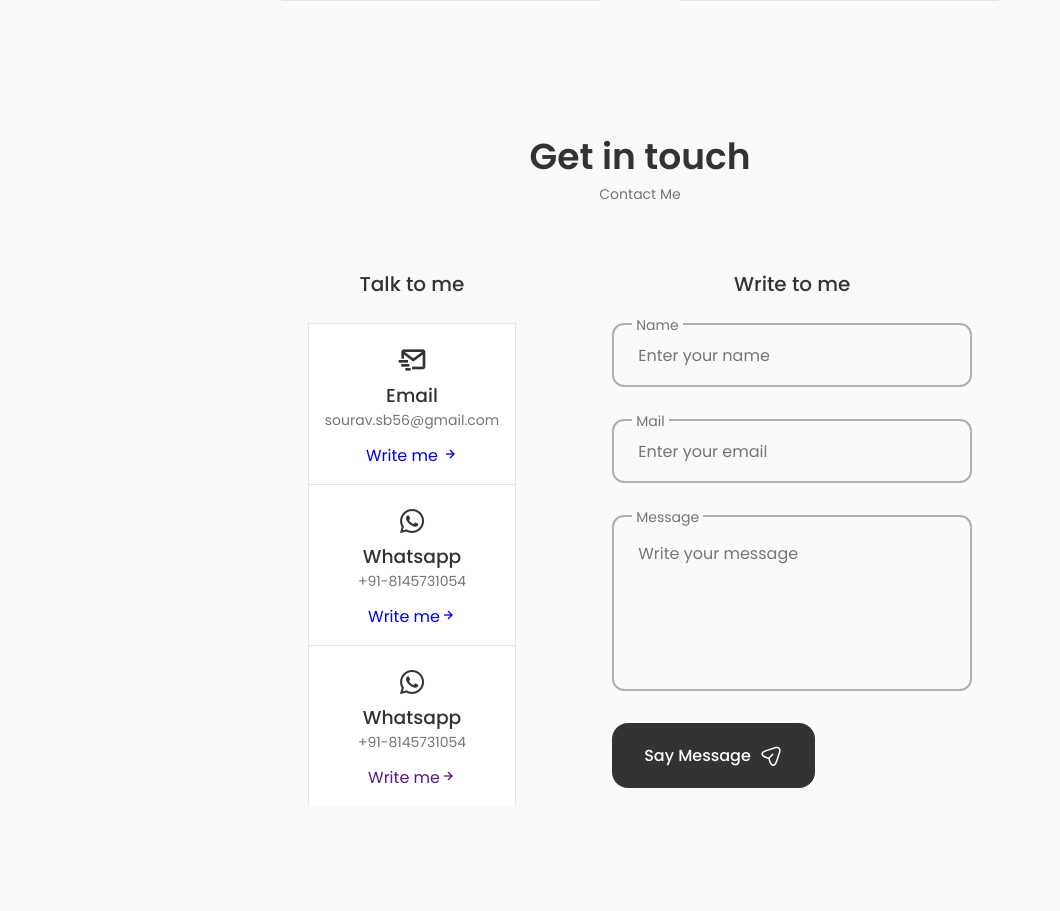
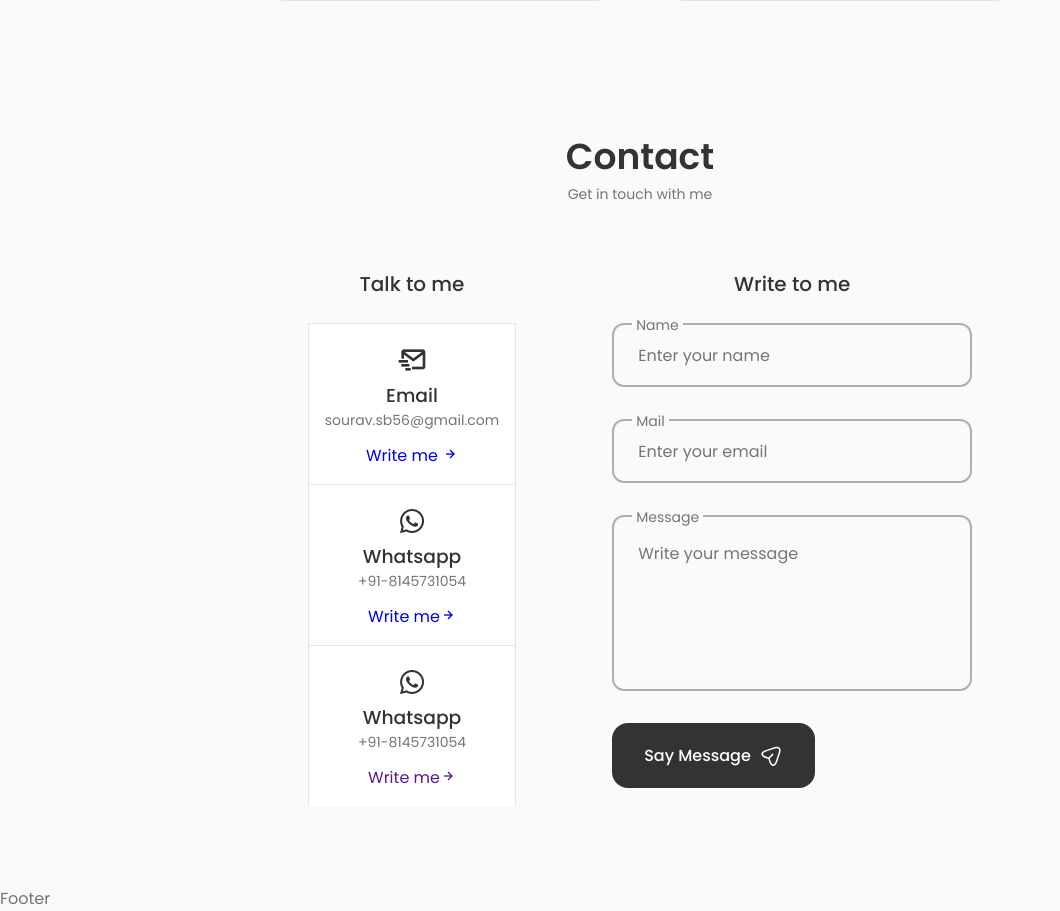
Before and after one commit to souravsb66/souravsb66.github.io, a React (Create React App) app: page / in a window 1280 px wide. Shown: the part 1825-2736 px from the top of the page, without its empty margins (0-1060 px from the left). Before the commit the page ends 2711 px from the top, so only its background shows below. Built offline with nearby package versions, Linux system fonts and the light colour scheme.

Commit message:
Email JS added

```diff
--- a/package.json
+++ b/package.json
@@ -4,6 +4,7 @@
   "version": "0.1.0",
   "private": true,
   "dependencies": {
+    "@emailjs/browser": "^3.11.0",
     "@testing-library/jest-dom": "^5.17.0",
     "@testing-library/react": "^13.4.0",
     "@testing-library/user-event": "^13.5.0",
--- a/src/App.js
+++ b/src/App.js
@@ -1,10 +1,10 @@
-import logo from './logo.svg';
 import './App.css';
 import Header from './components/header/Header';
 import Home from './components/home/Home';
 import About from './components/about/About';
 import Skills from './components/skills/Skills';
 import Contacts from './components/contacts/Contacts';
+import Footer from './components/footer/Footer';
 
 function App() {
   return (
@@ -16,6 +16,7 @@ function App() {
         <About />
         <Skills />
         <Contacts />
+        <Footer />
       </main>
     </div>
   );
--- a/src/components/contacts/Contacts.jsx
+++ b/src/components/contacts/Contacts.jsx
@@ -1,11 +1,21 @@
-import React from "react";
+import React, { useRef } from 'react';
+import emailjs from '@emailjs/browser';
 import "./contacts.css";
 
 const Contacts = () => {
+
+  const form = useRef();
+
+  const sendEmail = (e) => {
+    e.preventDefault();
+    emailjs.sendForm('service_w40t68n', 'template_uwtlroy', form.current, '8V-74UE5K0qRryKI9')
+    e.target.reset();
+  };
+
   return (
     <section className="conta ct section" id="contact">
-      <h2 className="section__title">Get in touch</h2>
-      <span className="section__subtitle">Contact Me</span>
+      <h2 className="section__title">Contact</h2>
+      <span className="section__subtitle">Get in touch with me</span>
 
       <div className="contact__container container grid">
         <div className="contact__content">
@@ -60,7 +70,7 @@ const Contacts = () => {
         <div className="contact__content">
           <h3 className="contact__title">Write to me</h3>
 
-          <form className="contact__form">
+          <form  ref={form} onSubmit={sendEmail} className="contact__form">
             <div className="contact__form-div">
               <label className="contact__form-tag">Name</label>
               <input
--- /dev/null
+++ b/src/components/footer/Footer.jsx
@@ -0,0 +1,11 @@
+import React from 'react'
+
+const Footer = () => {
+  return (
+    <div>
+      Footer
+    </div>
+  )
+}
+
+export default Footer
```
Also changed, not shown: src/components/footer/footer.css (added, +21 -0 lines), 1 other file (tests, documents, lock files or other folders).
